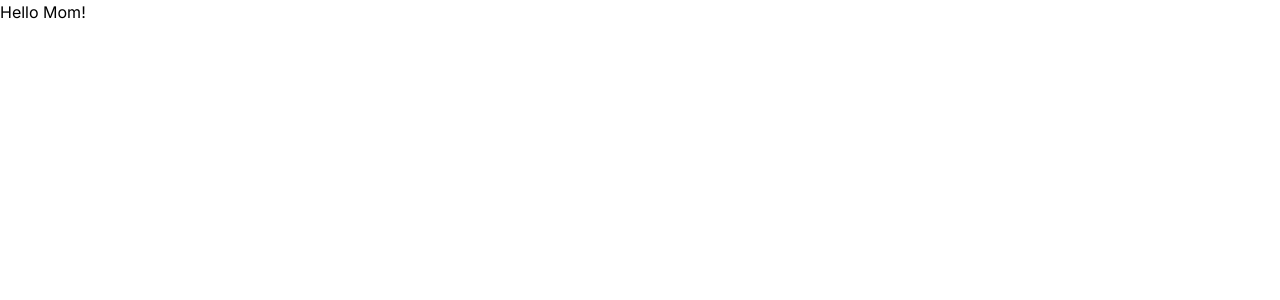
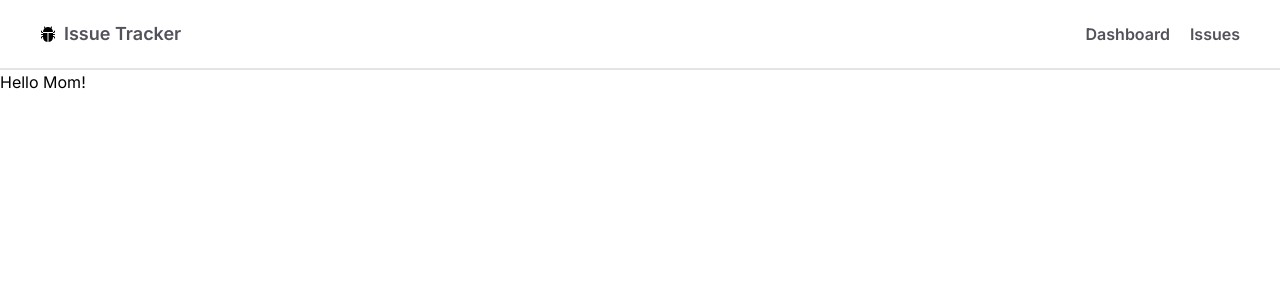
Before and after one commit to SurendarSingh/Issue-Tracker, a Next.js app: page / in a window 1280 px wide. Shown: the top 300 px of the page. Built offline with nearby package versions, Linux system fonts and the light colour scheme.

Commit message:
Navbar build

```diff
--- /dev/null
+++ b/src/app/Navbar.tsx
@@ -0,0 +1,42 @@
+import Link from "next/link";
+import React from "react";
+import { BsFillBugFill } from "react-icons/bs";
+
+const Navbar = () => {
+  const links = [
+    {
+      name: "Dashboard",
+      url: "/",
+    },
+    {
+      name: "Issues",
+      url: "/issues",
+    },
+  ];
+
+  return (
+    <div className="navbar flex justify-between items-center md:px-10 px-5 py-5 border-b-2 border-zinc-200">
+      <div className="navbar__logo flex items-center">
+        <Link href="/" className="flex items-center">
+          <BsFillBugFill />
+          <span className="font-semibold text-zinc-600 text-lg ml-2">
+            Issue Tracker
+          </span>
+        </Link>
+      </div>
+      <div className="navbar__links flex items-center space-x-5">
+        {links.map((link) => (
+          <Link
+            key={link.name}
+            href={link.url}
+            className="font-semibold text-zinc-600 hover:text-zinc-700"
+          >
+            {link.name}
+          </Link>
+        ))}
+      </div>
+    </div>
+  );
+};
+
+export default Navbar;
--- a/src/app/layout.tsx
+++ b/src/app/layout.tsx
@@ -1,6 +1,7 @@
 import "./globals.css";
 import type { Metadata } from "next";
 import { Inter } from "next/font/google";
+import Navbar from "./Navbar";
 
 const inter = Inter({ subsets: ["latin"] });
 
@@ -16,7 +17,10 @@ export default function RootLayout({
 }) {
   return (
     <html lang="en">
-      <body className={inter.className}>{children}</body>
+      <body className={inter.className}>
+        <Navbar />
+        {children}
+      </body>
     </html>
   );
 }
```
Also changed, not shown: package.json (+5 -4 lines), public/logo.svg (added), 1 other file (tests, documents, lock files or other folders).
